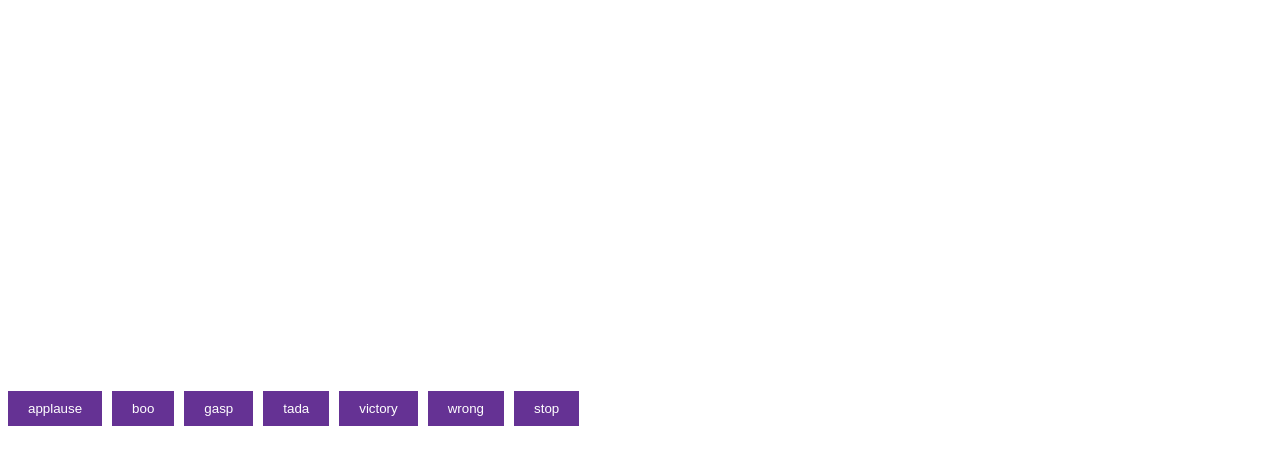
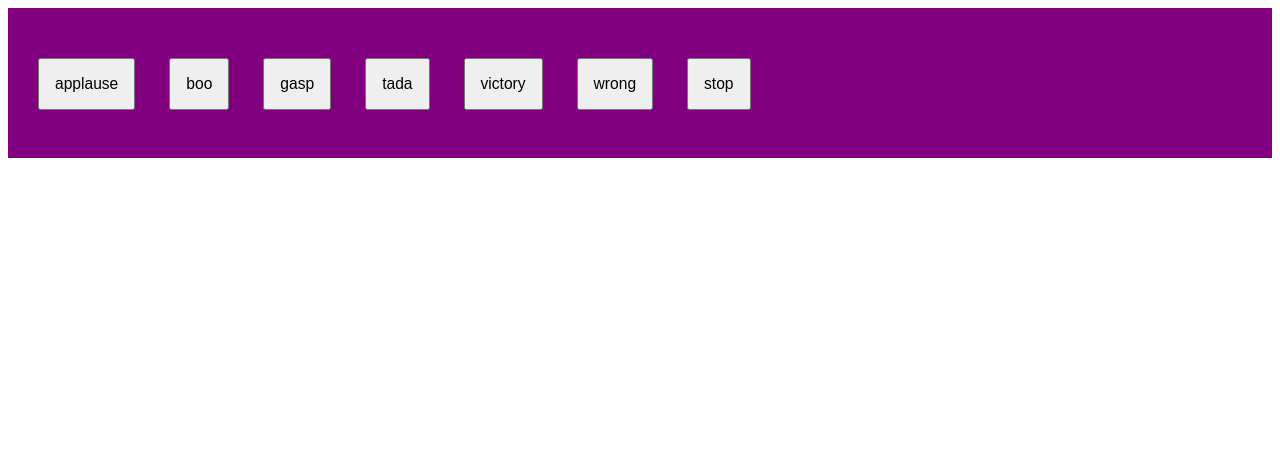
Before and after one commit to acciojob/Soundbar-Kapil685838, a website: page main.html in a window 1280 px wide. Drawn offline with Linux system fonts and the light colour scheme.

Commit message:
created a submission

```diff
--- a/main.html
+++ b/main.html
@@ -7,17 +7,31 @@
  </head>
 
  <body>
+         <section id="buttons">
+                  <input  class="btn" id="bt-n" type="button" value="applause" onclick="play()">
+          <audio  id="audio" src="https://interactive-examples.mdn.mozilla.net/media/cc0-audio/t-rex-roar.mp3"></audio>
+
+                  <input class="btn" id="bt-n" type="button" value="boo" onclick="play()">
+          <audio id="audio" src="https://interactive-examples.mdn.mozilla.net/media/cc0-audio/t-rex-roar.mp3"></audio>
+
+                  <input class="btn" id="bt-n" type="button" value="gasp" onclick="play()">
+          <audio id="audio" src="https://interactive-examples.mdn.mozilla.net/media/cc0-audio/t-rex-roar.mp3"></audio>
+
+                  <input class="btn" id="bt-n" type="button" value="tada" onclick="play()">
+          <audio id="audio" src="https://interactive-examples.mdn.mozilla.net/media/cc0-audio/t-rex-roar.mp3"></audio>
+
+                  <input class="btn" id="bt-n" type="button" value="victory" onclick="play()">
+          <audio id="audio" src="https://interactive-examples.mdn.mozilla.net/media/cc0-audio/t-rex-roar.mp3"></audio>
+
+                 <input class="btn" id="bt-n" type="button" value="wrong" onclick="play()">
+          <audio id="audio" src="https://interactive-examples.mdn.mozilla.net/media/cc0-audio/t-rex-roar.mp3"></audio>
+
+                 <input class="stop" id="bt-n" type="button" value="stop" onclick="play2()">
+          <audio id="audio2" src=""></audio>
+
+         </section>
+
          <!-- the entire body must be written by student -->
-	<div class="btns">
-		<audio id="audio"></audio>
-		<button onclick="play('./sounds/applause.mp3')" class="btn">applause</button>
-		<button onclick="play('./sounds/boo.mp3')" class="btn">boo</button>
-		<button onclick="play('./sounds/gasp.mp3')" class="btn">gasp</button>
-		<button onclick="play('./sounds/tada.mp3')" class="btn">tada</button>
-		<button onclick="play('./sounds/victory.mp3')" class="btn">victory</button>
-		<button onclick="play('./sounds/wrong.mp3')" class="btn">wrong</button>
-		<button onclick="stop()" class="stop btn">stop</button>
-	</div>
      <script type="text/javascript" src="./script.js">
  </script>
 
--- a/script.js
+++ b/script.js
@@ -1,11 +1,8 @@
-//your JS code here. If required.
-const audio = document.getElementById('audio');
-
-function play(src){
-	audio.src = src;
-	audio.play();
-}
-
-function stop(){
-	audio.pause();
-}
+function play() {
+     var audio = document.getElementById("audio");
+     audio.play();
+   }
+ function play2(){
+         var audio = document.getElementById("audio2");
+     audio.play2();
+ }
--- a/styles.css
+++ b/styles.css
@@ -1,21 +1,13 @@
-/*  your css code here. If applicable */
-.btn {
-	background-color: rgb(101, 50, 148);
-	border: none;
-	padding: 10px 20px;
-	color: white;
-}
+#buttons{
+         width: 100%;
+         height: 150px;
+         background-color: purple;
 
-body {
-	background-color: rbg(158, 83, 227);
-}
+ }
 
-.btns {
-	position: absolute;
-	height: 100vh;
-	width: 100%;
-	display: flex;
-	justfy-content: center;
-	align-items: center;
-	gap: 10px;
-}
+ #bt-n{
+     font-size: 15.6px;
+     margin-top: 50px;
+     padding: 15px;
+         margin-left: 30px ;
+ }
```
Lines whose indentation alone changed are shown as unchanged.
